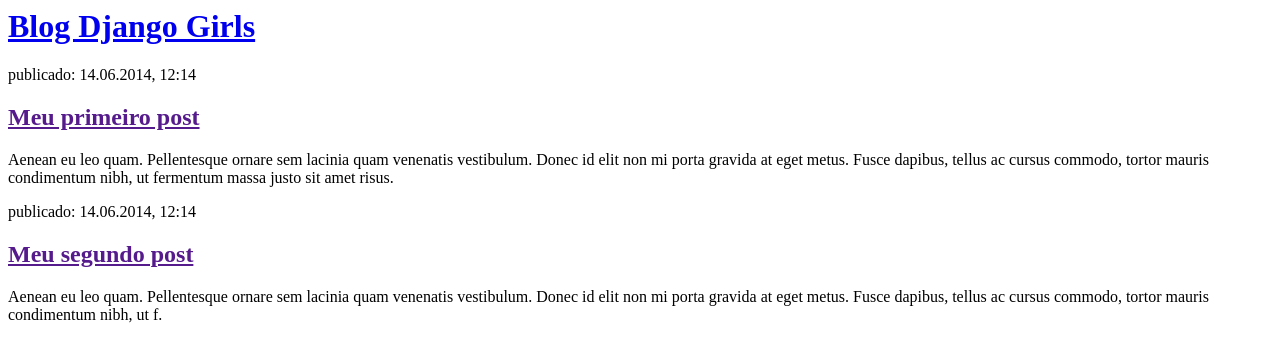
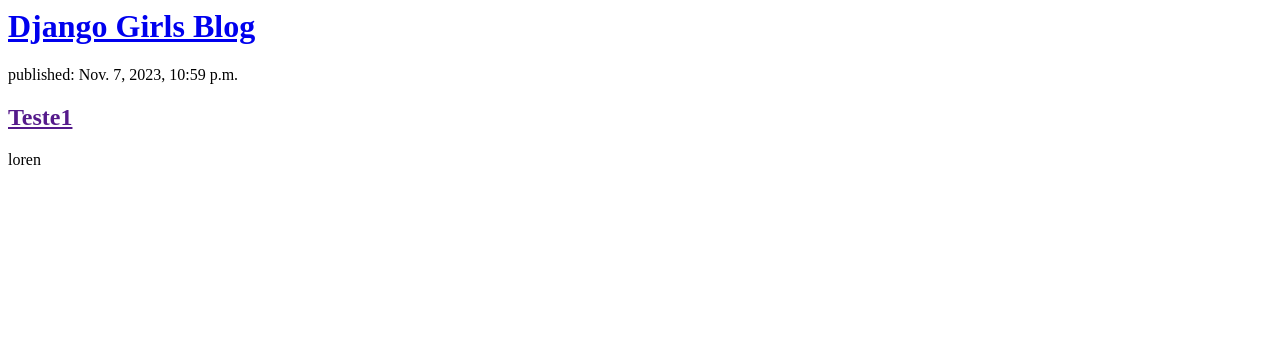
Before and after one commit to Melinagfm/my-first-blog, a Django app: page / in a window 1280 px wide. Shown: the top 362 px of the page. Run offline with Django 3.2, Linux system fonts and the light colour scheme; data comes from the database, SQL or seed files in the repository; both versions use the stored data as it was after the commit.

Commit message:
Modified templates to display posts from database.

```diff
--- a/blog/templates/blog/post_list.html
+++ b/blog/templates/blog/post_list.html
@@ -1,22 +1,21 @@
 <html>
+
 <head>
     <title>Blog Django Girls</title>
 </head>
+
 <body>
     <div>
-            <h1><a href="/">Blog Django Girls</a></h1>
+        <h1><a href="/">Django Girls Blog</a></h1>
     </div>
 
+    {% for post in posts %}
         <div>
-            <p>publicado: 14.06.2014, 12:14</p>
-            <h2><a href="">Meu primeiro post</a></h2>
-            <p>Aenean eu leo quam. Pellentesque ornare sem lacinia quam venenatis vestibulum. Donec id elit non mi porta gravida at eget metus. Fusce dapibus, tellus ac cursus commodo, tortor mauris condimentum nibh, ut fermentum massa justo sit amet risus.</p>
+            <p>published: {{ post.published_date }}</p>
+            <h2><a href="">{{ post.title }}</a></h2>
+            <p>{{ post.text|linebreaksbr }}</p>
         </div>
+    {% endfor %}
+</body>
 
-        <div>
-            <p>publicado: 14.06.2014, 12:14</p>
-            <h2><a href="">Meu segundo post</a></h2>
-            <p>Aenean eu leo quam. Pellentesque ornare sem lacinia quam venenatis vestibulum. Donec id elit non mi porta gravida at eget metus. Fusce dapibus, tellus ac cursus commodo, tortor mauris condimentum nibh, ut f.</p>
-        </div>
-    </body>
 </html>
--- a/blog/views.py
+++ b/blog/views.py
@@ -1,4 +1,7 @@
 from django.shortcuts import render
+from django.utils import timezone
+from .models import Post
 
 def post_list(request):
-    return render(request, 'blog/post_list.html', {})
+    posts = Post.objects.filter(published_date__lte=timezone.now()).order_by('published_date')
+    return render(request, 'blog/post_list.html', {"posts": posts})
```
Also changed, not shown: db.sqlite3. Lines whose indentation alone changed are shown as unchanged.
